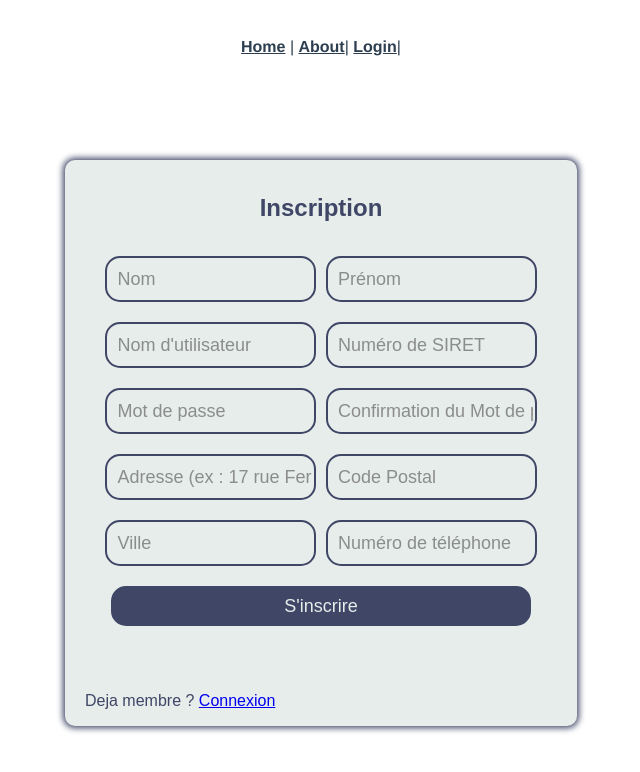
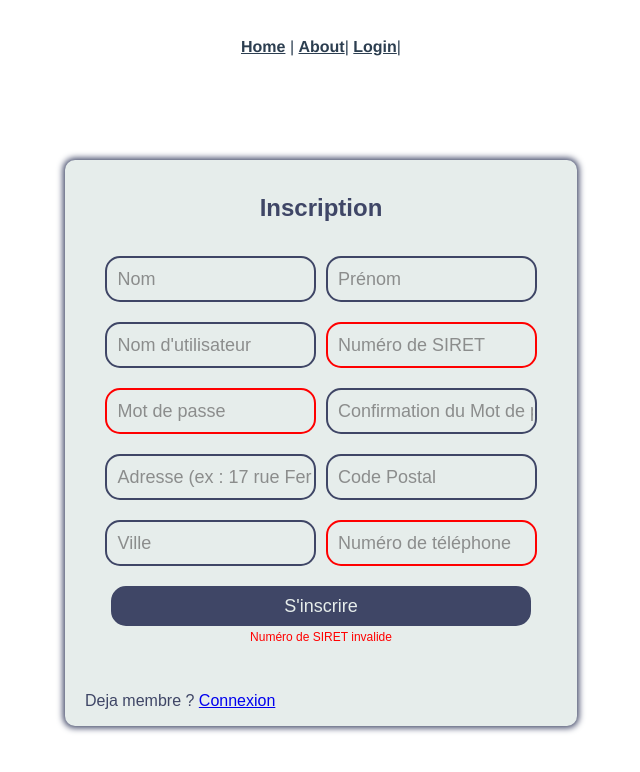
Before and after one commit to Lukas-with-a-k/Projet-WebWares, a Vue app: page /signup in a window 1280 px wide. Both pictures are taken after a click on the button "S'inscrire". Shown: the top 772 px of the page, without its empty margins (319-959 px from the left). Built offline with nearby package versions, Linux system fonts and the light colour scheme.

Commit message:
Ajout messages erreurs / border rouge / Informations erreur au hover

```diff
--- a/src/views/SignupView.vue
+++ b/src/views/SignupView.vue
@@ -4,13 +4,28 @@
     <input id="name" type="text" placeholder="Nom" />
     <input id="name2" type="text" placeholder="Prénom" />
     <input id="username" type="text" placeholder="Nom d'utilisateur" />
-    <input id="siret" type="text" placeholder="Numéro de SIRET" />
-    <input class="pw" id="password" type="text" placeholder="Mot de passe" />
+    <input
+      id="siret"
+      type="text"
+      placeholder="Numéro de SIRET"
+      :class="{ 'input-error': invalidFields.siret }"
+      :title="getErrorMessage('siret')"
+    />
+    <input
+      class="pw"
+      id="password"
+      type="text"
+      placeholder="Mot de passe"
+      :class="{ 'input-error': invalidFields.password }"
+      :title="getErrorMessage('password')"
+    />
     <input
       class="pw"
       id="passwordconfirm"
       type="text"
       placeholder="Confirmation du Mot de passe"
+      :class="{ 'input-error': invalidFields.passwordConfirm }"
+      :title="getErrorMessage('passwordConfirm')"
     />
     <input
       id="adress"
@@ -19,10 +34,19 @@
     />
     <input id="postal" type="text" placeholder="Code Postal" />
     <input id="city" type="text" placeholder="Ville" />
-    <input id="phone" type="text" placeholder="Numéro de téléphone" />
+    <input
+      id="phone"
+      type="text"
+      placeholder="Numéro de téléphone"
+      :class="{ 'input-error': invalidFields.phone }"
+      :title="getErrorMessage('phone')"
+    />
 
     <br />
-    <button class="connect" @click="checkConfirmPassword">S'inscrire</button>
+    <button class="connect" @click="checkSignUp">S'inscrire</button>
+    <p class="infos" v-if="errorMessage">
+      {{ errorMessage }}
+    </p>
     <br />
 
     <span>
@@ -35,47 +59,98 @@
 
 <script>
 export default {
+  data() {
+    return {
+      errorMessage: "",
+      invalidFields: {
+        siret: false,
+        phone: false,
+        password: false,
+        passwordConfirm: false,
+      },
+    };
+  },
   methods: {
+    checkSignUp() {
+      this.checkSiret();
+      this.checkPhone();
+      this.checkPassword();
+      this.checkConfirmPassword();
+      if (
+        this.checkSiret() != false &&
+        this.checkPhone() != false &&
+        this.checkPassword() != false &&
+        this.checkConfirmPassword() != false
+      ) {
+        this.errorMessage = "";
+      }
+    },
     checkSiret() {
       const siret = document.getElementById("siret").value;
       const siretRegex = /^[0-9]{9}$/;
       if (!siretRegex.test(siret)) {
-        console.log("Numéro de SIRET invalide");
+        this.errorMessage = "Numéro de SIRET invalide";
+        this.invalidFields.siret = true;
         return false;
       }
+      this.invalidFields.siret = false;
       console.log("Numéro de SIRET valide");
     },
+
     checkPhone() {
       const phone = document.getElementById("phone").value;
       const phoneRegex =
         /^(0[1-9]([-. ]?[0-9]{2}){4}|(\+33|0033)[1-9]([-. ]?[0-9]{2}){4})$/;
       if (!phoneRegex.test(phone)) {
-        console.log("Numéro de téléphone invalide");
+        this.errorMessage = "Numéro de téléphone invalide";
+        this.invalidFields.phone = true;
         return false;
       }
+      this.invalidFields.phone = false;
       console.log("Numéro de téléphone valide");
     },
+
     checkPassword() {
       const password = document.getElementById("password").value;
       const passwordRegex = /^(?=.*[a-zA-Z])(?=.*\d).{8,}$/;
 
       if (!passwordRegex.test(password)) {
-        console.log(
-          "Mot de passe invalide : il doit contenir au moins 8 caractères et au moins 1 chiffre & 1 lettre."
-        );
+        this.errorMessage =
+          "Mot de passe invalide : il doit contenir au moins 8 caractères et au moins 1 chiffre & 1 lettre.";
+        this.invalidFields.password = true;
         return false;
       }
+      this.invalidFields.password = false;
       console.log("Mot de passe valide");
     },
+
     checkConfirmPassword() {
       const password = document.getElementById("password").value;
       const passwordconfirm = document.getElementById("passwordconfirm").value;
 
-      if (password != passwordconfirm) {
-        console.log("Les mots de passe ne sont pas identique.");
+      if (password !== passwordconfirm) {
+        this.errorMessage = "Les mots de passe ne sont pas identiques.";
+        this.invalidFields.passwordConfirm = true;
         return false;
       }
-      console.log("Les deux mots de passes sont identique.");
+      this.invalidFields.passwordConfirm = false;
+      console.log("Les deux mots de passe sont identiques.");
+    },
+    getErrorMessage(field) {
+      switch (field) {
+        case "siret":
+          return this.invalidFields.siret ? "Numéro de SIRET invalide" : "";
+        case "phone":
+          return this.invalidFields.phone ? "Numéro de téléphone invalide" : "";
+        case "password":
+          return this.invalidFields.password ? "Mot de passe invalide" : "";
+        case "passwordConfirm":
+          return this.invalidFields.passwordConfirm
+            ? "Les mots de passe ne sont pas identiques"
+            : "";
+        default:
+          return "";
+      }
     },
   },
 };
@@ -125,6 +200,10 @@ input.pw {
   -webkit-text-security: disc;
 }
 
+.input-error {
+  border-color: red;
+}
+
 button {
   margin-top: 10px;
   margin-bottom: 50px;
@@ -158,4 +237,19 @@ h3 {
   font-weight: 600;
   color: #3f4666;
 }
+
+p.infos {
+  opacity: 1;
+  font-size: 12px;
+  position: absolute;
+  color: red;
+  top: 81%;
+  left: 50%;
+  transform: translate(-50%, 0);
+  width: 80%;
+}
+
+p.infos:hover {
+  cursor: default;
+}
 </style>
```
